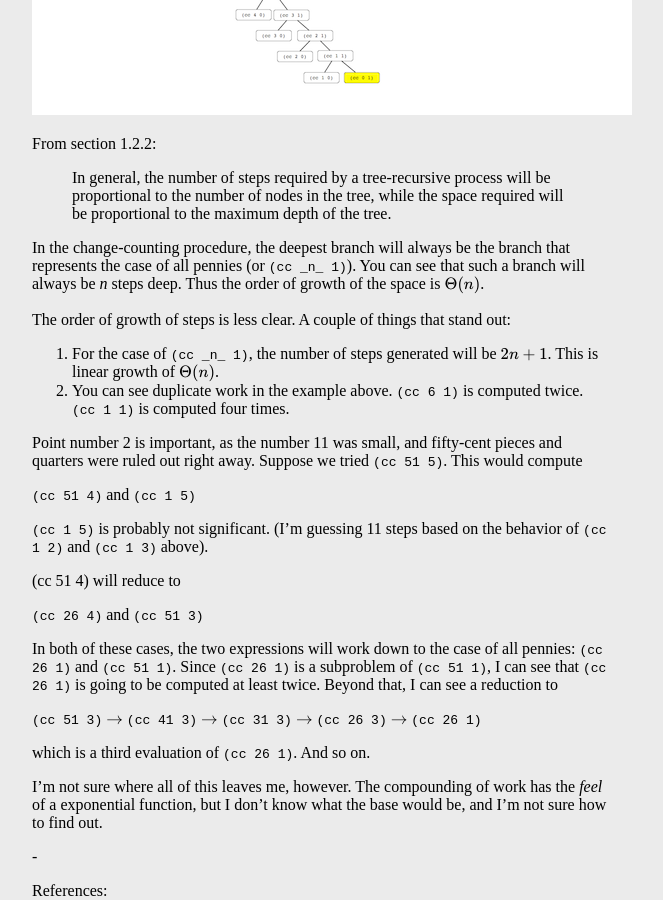
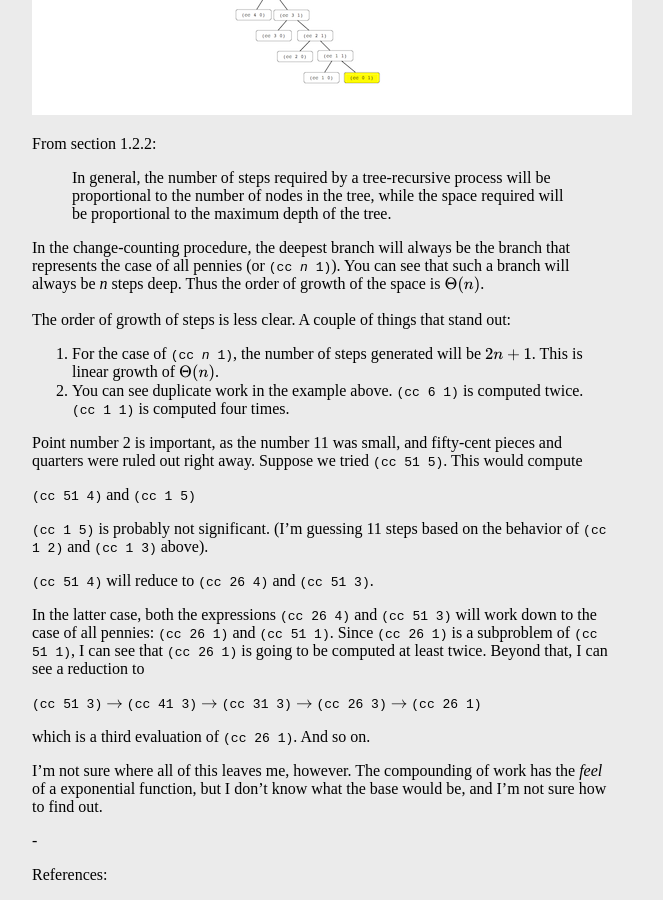
Before and after one commit to brokaw/sicp-study, a Jekyll site: the page built from solutions/ex-1-14.markdown, in a window 1280 px wide and 900 px high, scrolled down 747 px. Shown: the whole window, without its empty margins (432-1095 px from the left). Built offline with Jekyll 4.4.1, drawn with Linux system fonts in a browser that asks for light colours; formulas are drawn with MathJax 3.

Commit message:
Formatting edits.

```diff
--- a/solutions/ex-1-14.markdown
+++ b/solutions/ex-1-14.markdown
@@ -40,11 +40,11 @@ From section 1.2.2:
 
 > In general, the number of steps required by a tree-recursive process will be proportional to the number of nodes in the tree, while the space required will be proportional to the maximum depth of the tree.
 
-In the change-counting procedure, the deepest branch will always be the branch that represents the case of all pennies (or `(cc _n_ 1)`). You can see that such a branch will always be _n_ steps deep. Thus the order of growth of the space is $\Theta(n)$.
+In the change-counting procedure, the deepest branch will always be the branch that represents the case of all pennies (or <code>(cc <i>n</i> 1)</code>). You can see that such a branch will always be _n_ steps deep. Thus the order of growth of the space is $\Theta(n)$.
 
 The order of growth of steps is less clear. A couple of things that stand out:
 
-1. For the case of `(cc _n_ 1)`, the number of steps generated will be $2n + 1$. This is linear growth of $\Theta(n)$.
+1. For the case of <code>(cc <i>n</i> 1)</code>, the number of steps generated will be $2n + 1$. This is linear growth of $\Theta(n)$.
 1. You can see duplicate work in the example above. `(cc 6 1)` is computed twice. `(cc 1 1)` is computed four times.
 
 Point number 2 is important, as the number 11 was small, and fifty-cent pieces and quarters were ruled out right away. Suppose we tried `(cc 51 5)`. This would compute
@@ -53,11 +53,9 @@ Point number 2 is important, as the number 11 was small, and fifty-cent pieces a
 
 `(cc 1 5)` is probably not significant. (I'm guessing 11 steps based on the behavior of `(cc 1 2)` and `(cc 1 3)` above).
 
-(cc 51 4) will reduce to
+`(cc 51 4)` will reduce to `(cc 26 4)` and `(cc 51 3)`.
 
-`(cc 26 4)` and `(cc 51 3)`
-
-In both of these cases, the two expressions will work down to the case of all pennies: `(cc 26 1)` and `(cc 51 1)`. Since `(cc 26 1)` is a subproblem of `(cc 51 1)`, I can see that `(cc 26 1)` is going to be computed at least twice. Beyond that, I can see a reduction to
+In the latter case, both the expressions `(cc 26 4)` and `(cc 51 3)` will work down to the case of all pennies: `(cc 26 1)` and `(cc 51 1)`. Since `(cc 26 1)` is a subproblem of `(cc 51 1)`, I can see that `(cc 26 1)` is going to be computed at least twice. Beyond that, I can see a reduction to
 
 `(cc 51 3)` $\to$ `(cc 41 3)` $\to$ `(cc 31 3)` $\to$ `(cc 26 3)` $\to$ `(cc 26 1)`
 
```
